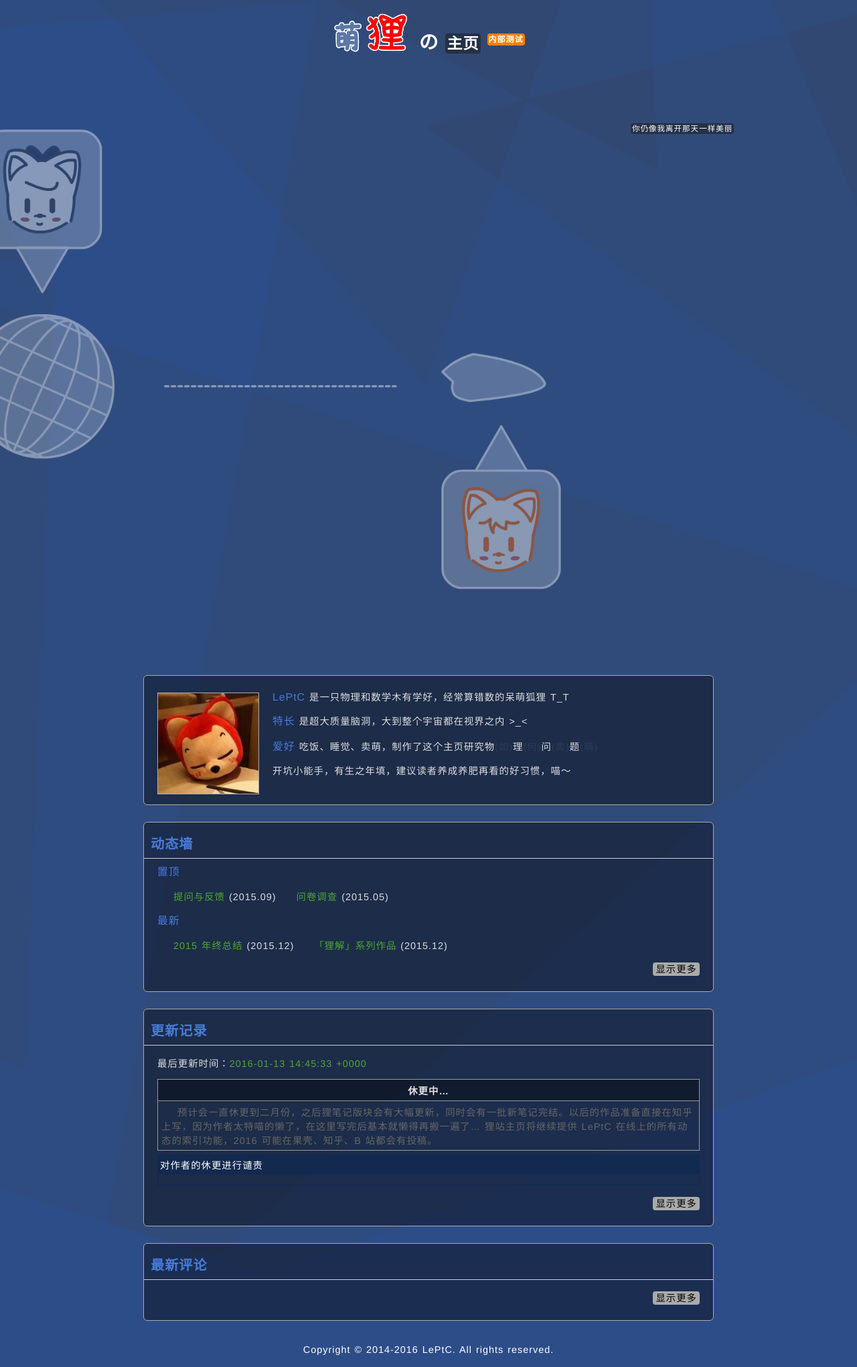
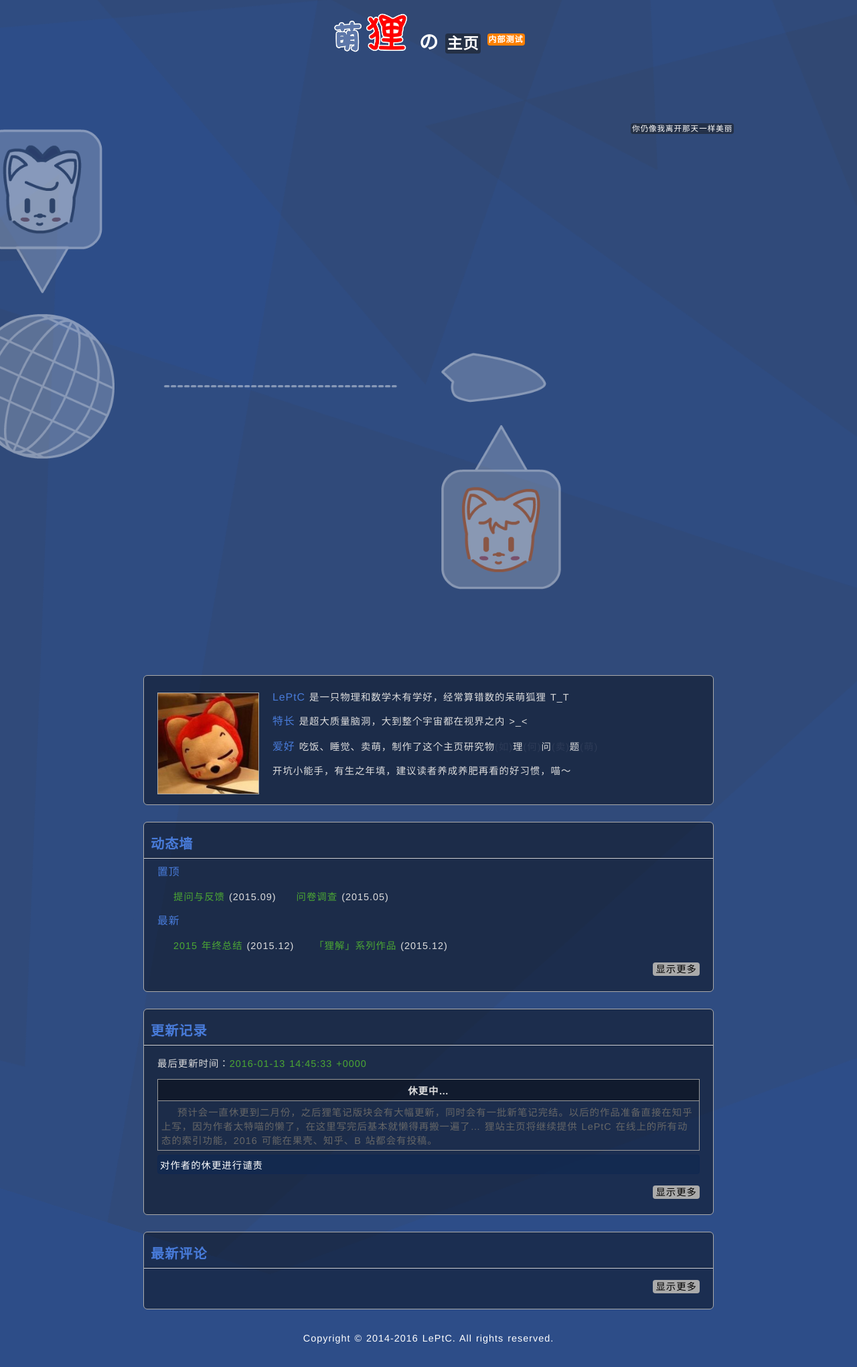
Before and after one commit to LePtC/LePtC.github.io, a Jekyll site: the page built from index.html, in a window 1280 px wide. Shown: the whole page at 67% size. Built offline with Jekyll 4.4.1, drawn with Linux system fonts in a browser that asks for light colours; Markdown is read by kramdown in place of the engine named in the settings; formulas are drawn with MathJax 3; comment, search, counter and statistics services are not loaded.

Commit message:
update style

```diff
--- a/index.html
+++ b/index.html
@@ -100,7 +100,7 @@ function rotateAnimation(el,speed){
   <div class="fold-head" onclick="isHidden('discu')">
     对作者的休更进行谴责
   </div>
-  <div class="fold-cont" id="discu">
+  <div class="fold-cont" id="discu" style="display:none">
       <div class="ds-thread" data-thread-key="index-2016sleep" data-title="index-2016sleep" data-url="{{ site.baseurl }}"></div>
   </div>
   </div>
```
